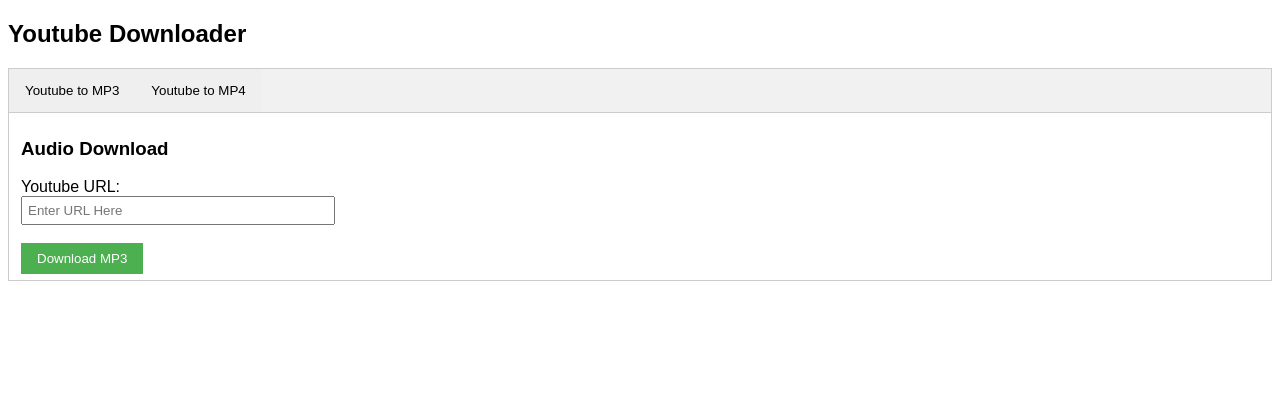
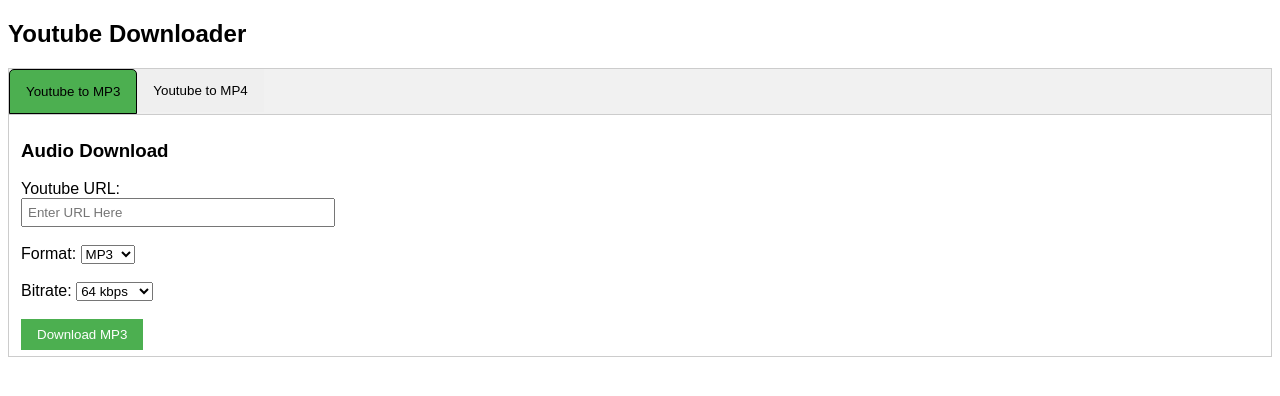
Before and after one commit to amithaisuru/ytdownloader, a Flask app: page / in a window 1280 px wide. Shown: the top 396 px of the page. Run offline with Flask 3, Linux system fonts and the light colour scheme.

Commit message:
formats added
audio format and bitrate
video formats only. not resolution

```diff
--- a/Static/script.js
+++ b/Static/script.js
@@ -1,3 +1,4 @@
+//swith tabs
 function openTab(evt, tabName) {
     var i, tabContent, tabLinks;
     tabContent = document.getElementsByClassName("tabcontent");
@@ -12,6 +13,27 @@
     evt.currentTarget.className += " active";
 }
 
+//update bitrate of audio beased on selected audio format
+function updateBitrate() {
+    const format = document.getElementById('format_audio').value;
+    const bitrate = document.getElementById('bitrate');
+
+    bitrate.innerHTML = ''; //clear exsisiting options
+    const options = {
+        'mp3': [64, 128, 192, 256, 320],
+        'm4a': [128],
+        'aac': [96, 128, 192],
+        'ogg': [64, 128, 192, 256]
+    };
+
+    options[format].forEach(b => {
+        let option = document.createElement('option');
+        option.text = `${b} kbps`;
+        bitrate.appendChild(option);
+    });
+}
+
 document.addEventListener("DOMContentLoaded", function(){
+    updateBitrate();
     document.getElementsByClassName("tablinks")[0].click();
 });
--- a/Static/style.css
+++ b/Static/style.css
@@ -35,6 +35,7 @@
     width: 300px;
     padding: 5px;
 }
+
 input[type="submit"] {
     padding: 8px 16px;
     background-color: #4CAF50;
@@ -42,6 +43,14 @@
     border: none;
     cursor: pointer;
 }
+
 input[type="submit"]:hover {
     background-color: #45a049;
 }
+
+div .active {
+    border: 1px solid black;
+    border-radius: 5px 5px 0 0;
+    background-color: #4CAF50;
+    z-index:2;
+}
--- a/app.py
+++ b/app.py
@@ -5,22 +5,37 @@
 
 app = Flask(__name__)
 
+AUDIO_FORMATS = {
+    'mp3': [64, 128, 192, 256, 320],  # MP3 supports these bitrates
+    'm4a': [128],                     # M4A uses 128 kbps (AAC codec)
+    'aac': [96, 128, 192],            # AAC options
+    'ogg': [64, 128, 192, 256]        # OGG options
+}
+
+VIDEO_FORMATS = ['mp4', 'webm', 'mkv']
+
 @app.route('/')
 def home():
-    return render_template('index.html')
+    return render_template('index.html', audio_formats=AUDIO_FORMATS, video_formats=VIDEO_FORMATS)
 
 @app.route('/download_audio', methods=['POST'])
 def download_audio():
     url = request.form.get('url')
-    if not url:
-        return "No URL provided. Please enter a valid YouTube link.", 400
+    format_type = request.form.get('format')
+    bitrate = request.form.get('bitrate')
+
+    if not url or not format_type or not bitrate:
+        return "Missing required fields. Please fill out all options.", 400
+
+    if format_type not in AUDIO_FORMATS or int(bitrate) not in AUDIO_FORMATS[format_type]:
+        return "Invalid format or bitrate selected.", 400
 
     ydl_opts = {
         'format': 'bestaudio',
         'postprocessors': [{
             'key': 'FFmpegExtractAudio',
-            'preferredcodec': 'mp3',
-            'preferredquality': '192',
+            'preferredcodec': format_type,
+            'preferredquality': bitrate,
         }],
         'outtmpl': 'downloads/%(title)s.%(ext)s',
     }
@@ -29,8 +44,8 @@
         #download and convert he audio
         with yt_dlp.YoutubeDL(ydl_opts) as ydl:
             info = ydl.extract_info(url, download=True) # Download and get video info
-            # Fix the filename (yt-dlp might use .webm but we need .mp3)
-            filename = ydl.prepare_filename(info).replace('.webm', '.mp3')
+            # adjust file name
+            filename = ydl.prepare_filename(info).replace('.webm', f'.{format_type}').replace('.m4a', f'.{format_type}')
             response = send_file(filename, as_attachment=True)
             # os.remove(filename)
             return response
@@ -40,12 +55,16 @@
 @app.route('/download_video', methods=['POST'])
 def download_video():
     url = request.form.get('url')
-    if not url:
-        return "No URL provided. Please enter a valid YouTube link.", 400
+    format_type = request.form.get('format')
+
+    if not url or not format_type:
+        return "Missing required fields. Please fill out all options.", 400
+    if format_type not in VIDEO_FORMATS:
+        return "Invalid format selected.", 400
 
     ydl_opts = {
         'format': 'bestvideo[height<=720]+bestaudio/best[height<=720]',  # 720p video + audio
-        'merge_output_format': 'mp4',
+        'merge_output_format': format_type,
         'outtmpl': 'downloads/%(title)s.%(ext)s',
     }
 
--- a/templates/index.html
+++ b/templates/index.html
@@ -17,8 +17,20 @@
     <div id="Audio" class="tabcontent">
         <h3>Audio Download</h3>
         <form action="{{ url_for('download_audio' )}}" method="post">
-            <label for="url">Youtube URL:</label><br>
-            <input type="text" id="url" name="url" placeholder="Enter URL Here"><br><br>
+            <label for="url_audio">Youtube URL:</label><br>
+            <input type="text" id="url_audio" name="url" placeholder="Enter URL Here"><br><br>
+
+            <label for="format_audio">Format:</label>
+            <select name="format" id="format_audio" onchange="updateBitrate()">
+                {% for format in audio_formats %}
+                    <option value="{{format}}">{{ format|upper }}</option>
+                {% endfor %}
+            </select><br><br>
+
+            <label for="bitrate">Bitrate:</label>
+            <!-- Bitrates handled by js -->
+            <select name="bitrate" id="bitrate"></select><br><br>
+
             <input type="submit" value="Download MP3">
         </form>
     </div>
@@ -29,11 +41,18 @@
         <form action="{{ url_for('download_video')}}" method="post">
             <label for="url">Youtube URL:</label><br>
             <input type="text" id="url" name="url" placeholder="Enter URL Here"><br><br>
+
+            <label for="format_video">Format:</label>
+            <select name="format" id="format_video">
+                {% for format in video_formats %}
+                    <option value="{{format}}">{{ format|upper }}</option>
+                {% endfor %}
+            </select><br><br>
+
             <input type="submit" value="Download MP4">
         </form>
     </div>
 
-
     <script src="{{url_for('static', filename='script.js')}}"></script>
 </body>
 </html>
```
